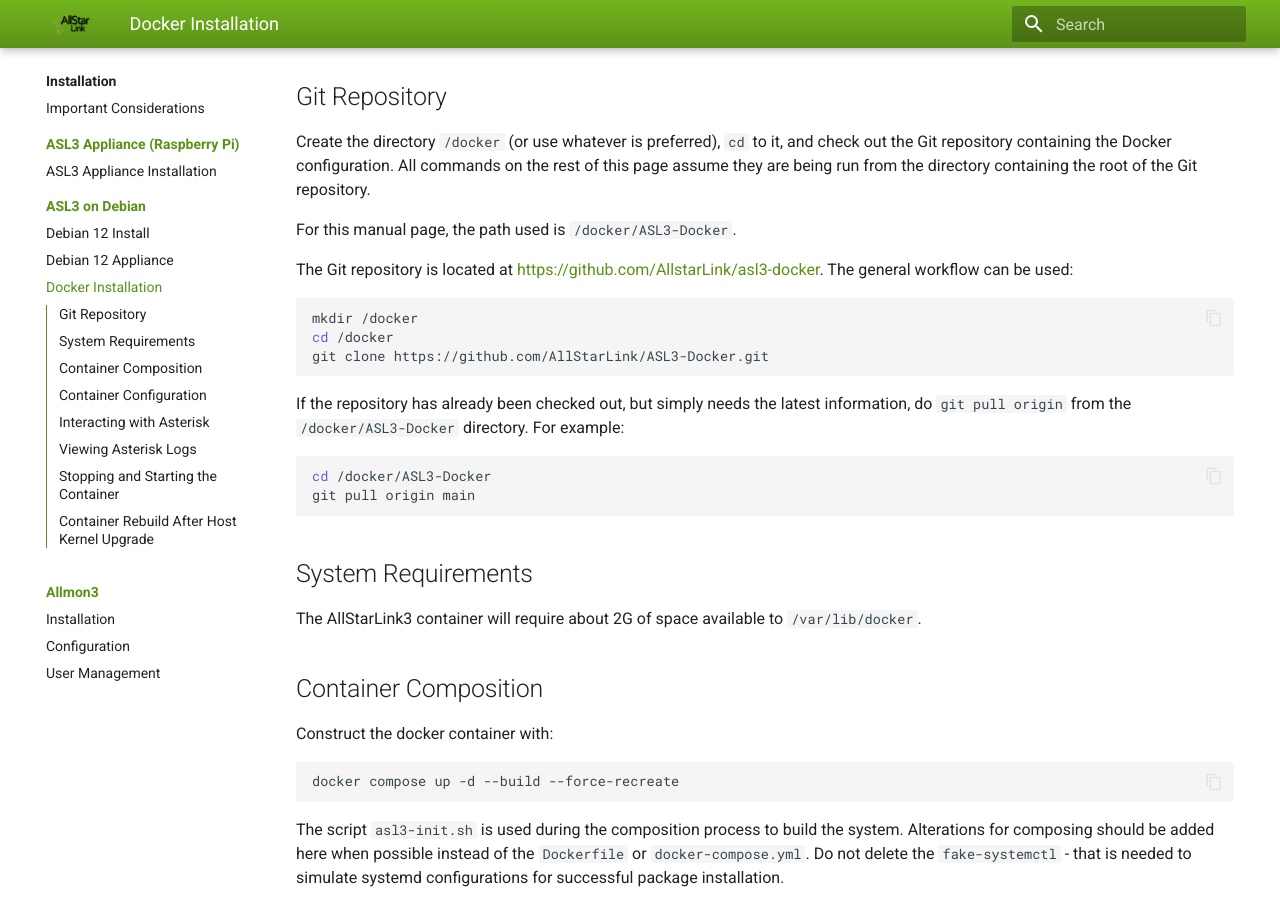
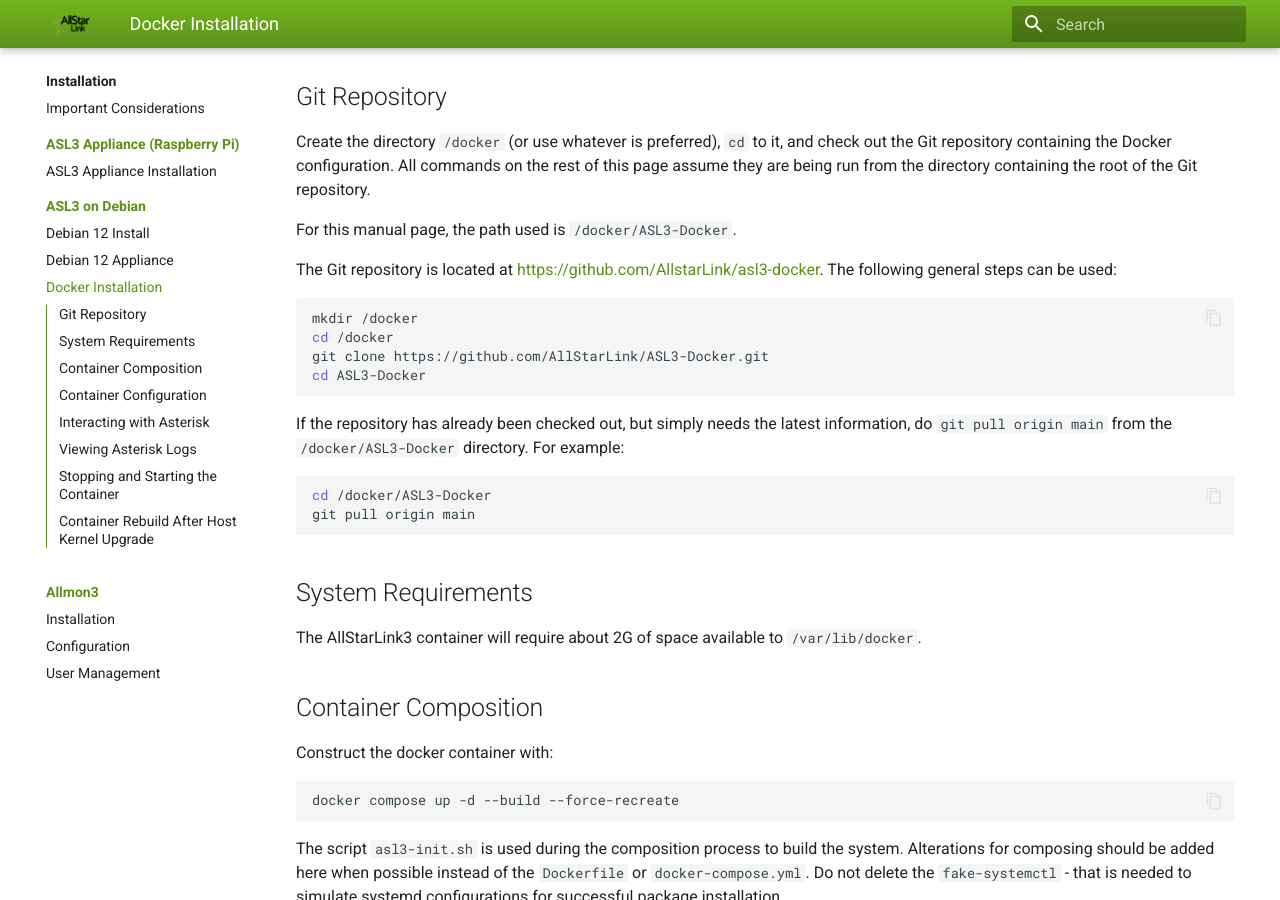
Before and after one commit to AllStarLink/ASL3-Manual, an MkDocs documentation site: the page built from docs/install/debian/docker.md, in a window 1280 px wide and 900 px high, scrolled down 647 px. Built offline with MkDocs 1.6.1 and Material for MkDocs 9.7.7, drawn with Linux system fonts in a browser that asks for light colours.

Commit message:
add missing cd

````diff
--- a/docs/install/debian/docker.md
+++ b/docs/install/debian/docker.md
@@ -31,17 +31,17 @@
 
 For this manual page, the path used is `/docker/ASL3-Docker`.
 
-The Git repository is located at [https://github.com/AllstarLink/asl3-docker](https://github.com/AllstarLink/asl3-docker). The general workflow can be used:
+The Git repository is located at [https://github.com/AllstarLink/asl3-docker](https://github.com/AllstarLink/asl3-docker). The following general steps can be used:
 
 ```bash
 mkdir /docker
 cd /docker
 git clone https://github.com/AllStarLink/ASL3-Docker.git
-
+cd ASL3-Docker
 ```
 
 If the repository has already been checked out, but simply needs the latest
-information, do `git pull origin` from the `/docker/ASL3-Docker` directory.
+information, do `git pull origin main` from the `/docker/ASL3-Docker` directory.
 For example:
 
 ```bash
````
